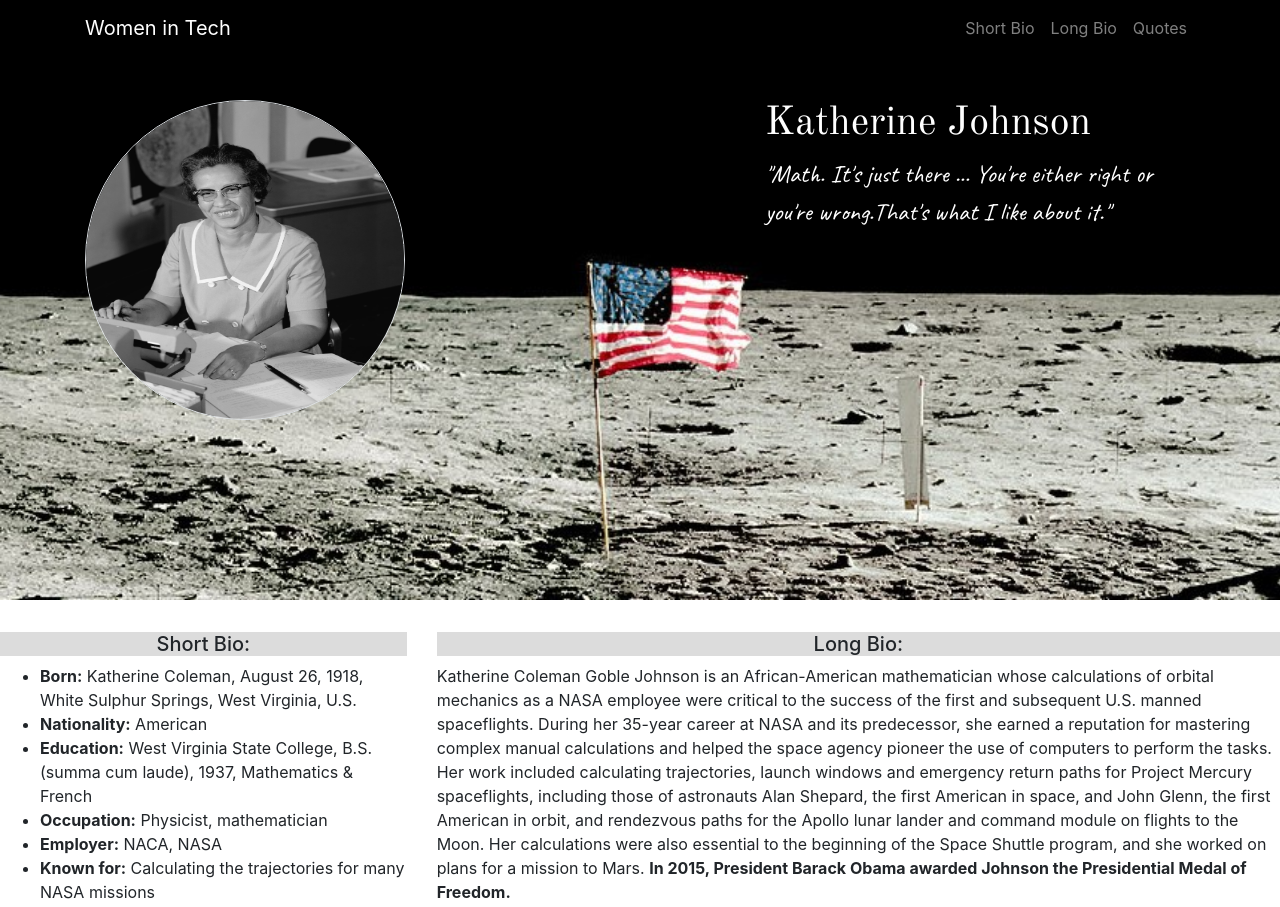
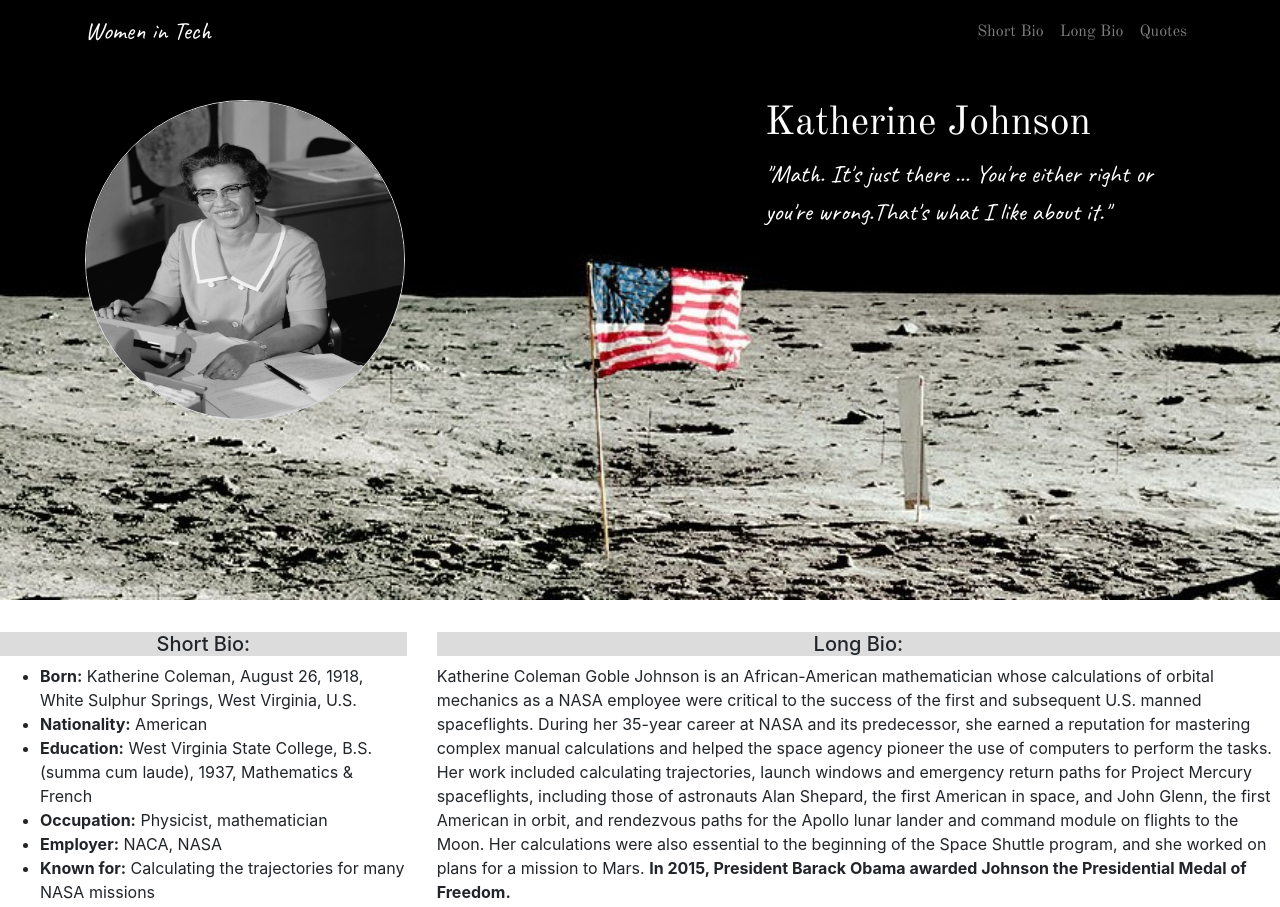
Before and after one commit to mandycrose/mandy-katherine-johnson-bootstrap, a plain HTML site: page index.html in a window 1280 px wide. Shown: the top 907 px of the page. Drawn offline with nearby package versions, Linux system fonts and the light colour scheme.

Commit message:
changed font on nav bar

```diff
--- a/css/custom.css
+++ b/css/custom.css
@@ -1,5 +1,9 @@
-.nav {
+nav {
   font-family: 'Old Standard TT', serif;
+}
+.navbar-brand {
+  font-family: 'Caveat', cursive;
+  font-size: 25px;
 }
 #heading {
   font-family: 'Old Standard TT' , cursive;
@@ -29,7 +33,6 @@ color: white;}
     background-color: rgba(255,255,255,.5);
   }
 }
-
 .first-picture {
   padding-top: 100px;
   align: center;
```
